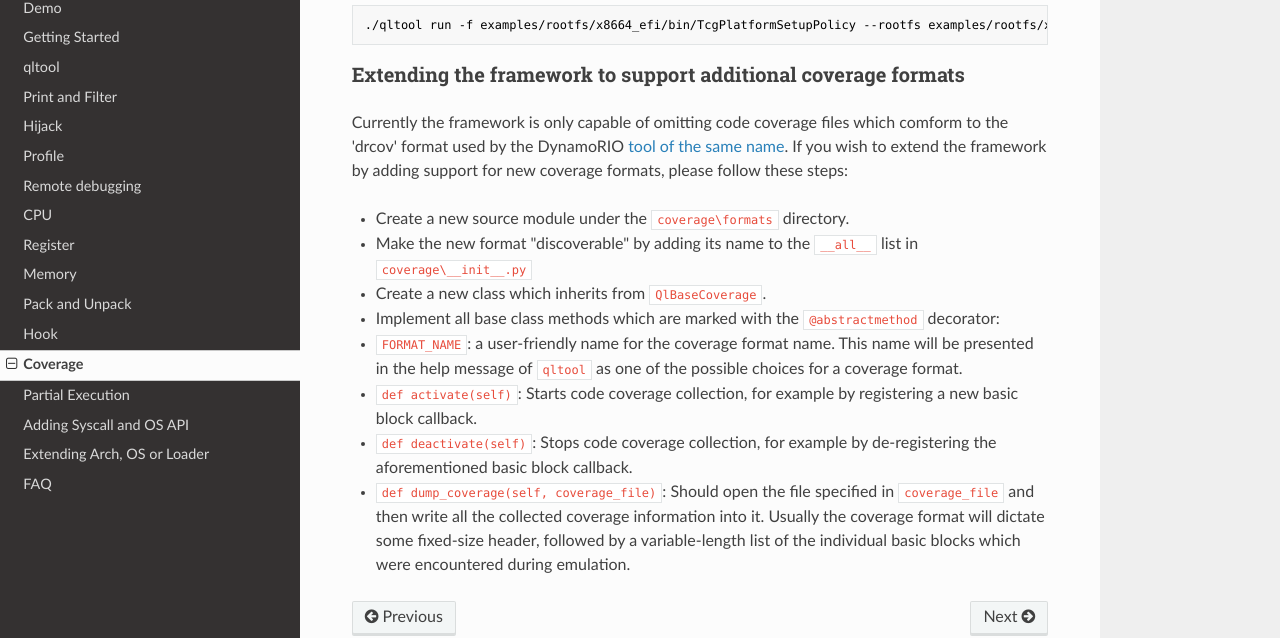
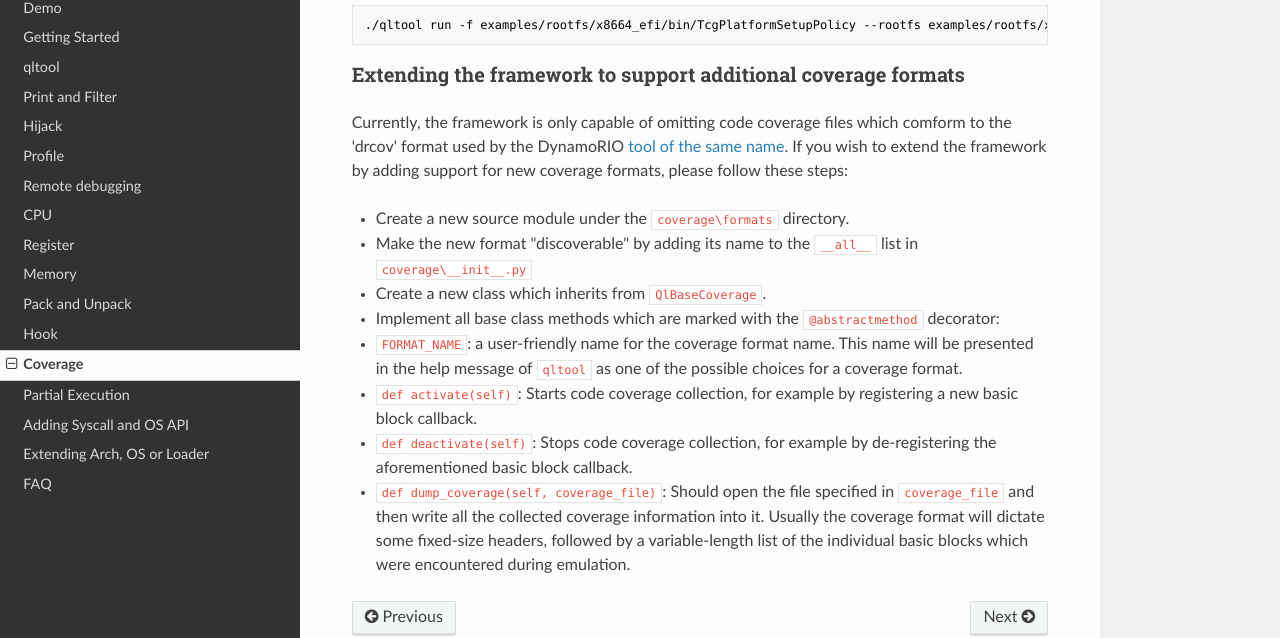
Before and after one commit to qilingframework/rtfd.io, an MkDocs documentation site: the page built from docs/coverage.md, in a window 1280 px wide and 900 px high, scrolled down 739 px. Shown: the part 171-809 px from the top of the window. Built offline with MkDocs 1.6.1, drawn with Linux system fonts in a browser that asks for light colours; nearby versions of some CDN libraries.

Commit message:
Update coverage.md

```diff
--- a/docs/coverage.md
+++ b/docs/coverage.md
@@ -22,7 +22,7 @@ The command-line interface for controlling code coverage is comprise of two new
 
 ### Extending the framework to support additional coverage formats
 
-Currently the framework is only capable of omitting code coverage files which comform to the 'drcov' format used by the DynamoRIO [tool of the same name](https://dynamorio.org/dynamorio_docs/page_drcov.html).
+Currently, the framework is only capable of omitting code coverage files which comform to the 'drcov' format used by the DynamoRIO [tool of the same name](https://dynamorio.org/dynamorio_docs/page_drcov.html).
 If you wish to extend the framework by adding support for new coverage formats, please follow these steps:
 
 - Create a new source module under the `coverage\formats` directory.
@@ -32,4 +32,4 @@ If you wish to extend the framework by adding support for new coverage formats,
   - `FORMAT_NAME`: a user-friendly name for the coverage format name. This name will be presented in the help message of `qltool` as one of the possible choices for a coverage format.
   - `def activate(self)`: Starts code coverage collection, for example by registering a new basic block callback.
   - `def deactivate(self)`: Stops code coverage collection, for example by de-registering the aforementioned basic block callback.
-  - `def dump_coverage(self, coverage_file)`: Should open the file specified in `coverage_file` and then write all the collected coverage information into it. Usually the coverage format will dictate some fixed-size header, followed by a variable-length list of the individual basic blocks which were encountered during emulation.
+  - `def dump_coverage(self, coverage_file)`: Should open the file specified in `coverage_file` and then write all the collected coverage information into it. Usually the coverage format will dictate some fixed-size headers, followed by a variable-length list of the individual basic blocks which were encountered during emulation.
```
